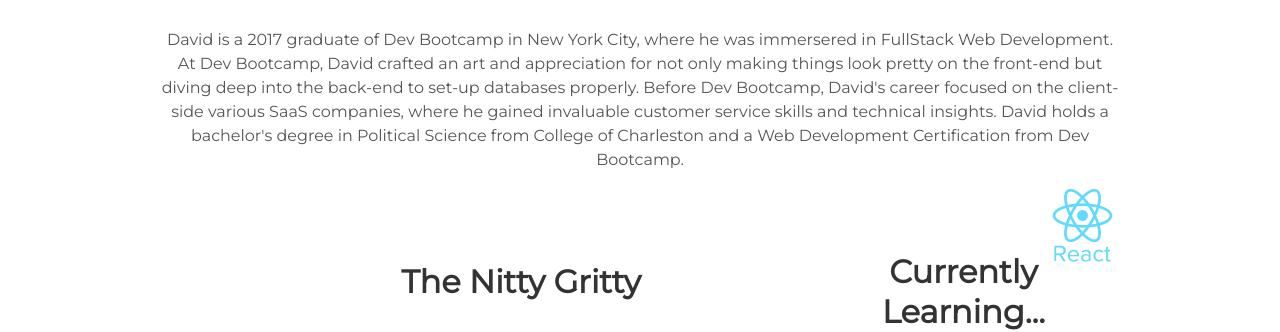
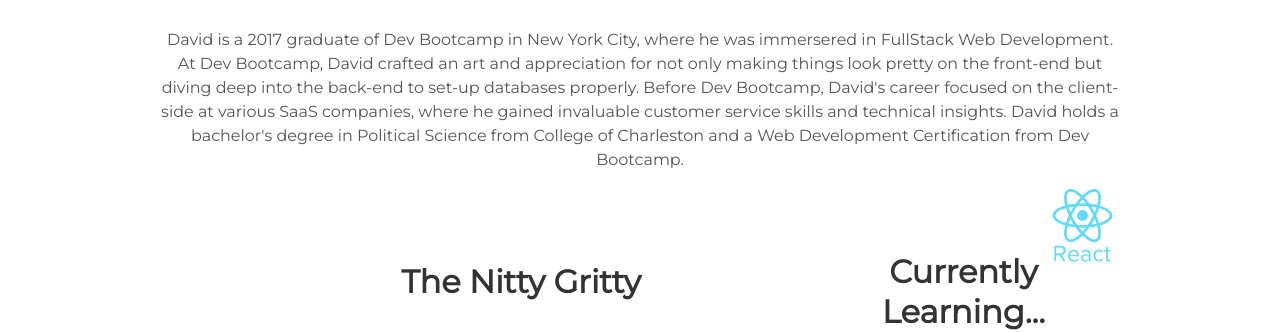
Before and after one commit to davidtskaggs/davidtskaggs.github.io, a Jekyll site: the page built from index.html, in a window 1280 px wide. Shown: the part 1029-1361 px from the top of the page. Built offline with Jekyll 4.4.1, drawn with Linux system fonts in a browser that asks for light colours.

```diff
--- a/_config.yml
+++ b/_config.yml
@@ -9,7 +9,7 @@ dbc_url: devbootcamp.com
 username: David Skaggs
 location: New York City
 user_title: Full Stack Developer
-user_description: David is a 2017 graduate of Dev Bootcamp in New York City, where he was immersered in FullStack Web Development. At Dev Bootcamp, David crafted an art and appreciation for not only making things look pretty on the front-end but diving deep into the back-end to set-up databases properly. Before Dev Bootcamp, David's career focused on the client-side various SaaS companies, where he gained invaluable customer service skills and technical insights. David holds a bachelor's degree in Political Science from College of Charleston and a Web Development Certification from Dev Bootcamp.
+user_description: David is a 2017 graduate of Dev Bootcamp in New York City, where he was immersered in FullStack Web Development. At Dev Bootcamp, David crafted an art and appreciation for not only making things look pretty on the front-end but diving deep into the back-end to set-up databases properly. Before Dev Bootcamp, David's career focused on the client-side at various SaaS companies, where he gained invaluable customer service skills and technical insights. David holds a bachelor's degree in Political Science from College of Charleston and a Web Development Certification from Dev Bootcamp.
 email: davidtskaggs@gmail.com
 twitter_username: dtskaggs
 github_username:  davidtskaggs
```
